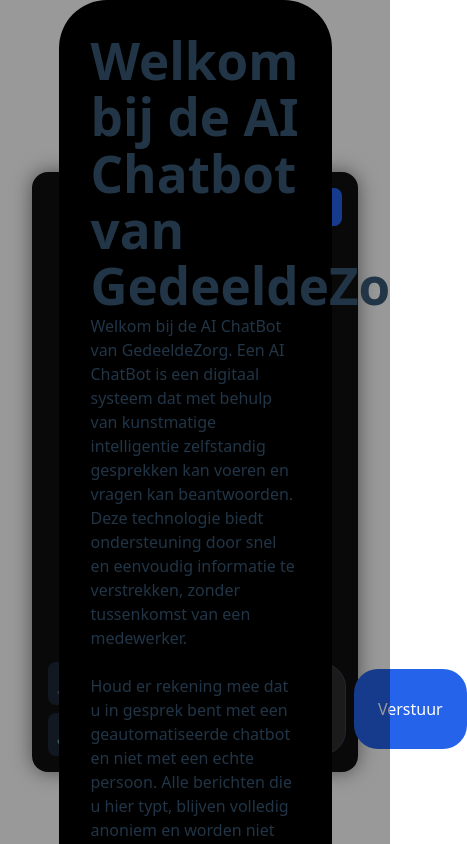
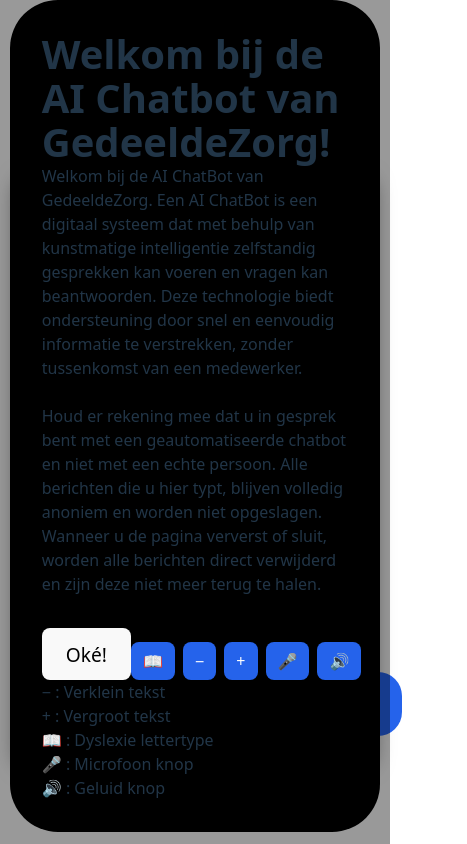
Before and after one commit to bluefire0009/Team3-Project-D-A.I.-Chatbot, a React (Vite) app in the folder FrontEnd/AIChatBot/: page / in a window 390 px wide. Shown: the whole page, 467 px wide, since content can reach past the window. Built offline with nearby package versions, Linux system fonts and the light colour scheme; a web font is replaced by a local one.

Commit message:
Added styling for smaller screen that should prevent any issues from arising. Send message button has also been reworked visually

```diff
--- a/FrontEnd/AIChatBot/src/Components/ChatInput.tsx
+++ b/FrontEnd/AIChatBot/src/Components/ChatInput.tsx
@@ -33,7 +33,7 @@
         rows={1}
       />
       <button type="submit" className="chat-input-button">
-        Verstuur
+        ↩
       </button>
     </form>
   );
--- a/FrontEnd/AIChatBot/src/Styling/App.css
+++ b/FrontEnd/AIChatBot/src/Styling/App.css
@@ -163,3 +163,12 @@
 .dyslexia-font {
   font-family: 'OpenDyslexic', Arial, sans-serif;
 }
+
+@media only screen and (max-width: 720px) {
+  .modal-content {
+    width: 95%;
+  }
+  .modal h1 {
+    font-size: 2.5rem
+  }
+}
--- a/FrontEnd/AIChatBot/src/Styling/ChatInput.css
+++ b/FrontEnd/AIChatBot/src/Styling/ChatInput.css
@@ -20,8 +20,9 @@
 }
 
 .chat-input-button {
-  height: 9.5vh;
-  padding: 0.75rem 1.5rem;
+  height: 4rem;
+  width: 4rem;
+  font-size: 1.2rem;
   border-radius: 1.5rem;
   background-color: #2563eb;
   color: white;
--- a/FrontEnd/AIChatBot/src/Styling/ChatWindow.css
+++ b/FrontEnd/AIChatBot/src/Styling/ChatWindow.css
@@ -136,3 +136,14 @@
 .input-field {
   flex: 1;
 }
+
+
+@media only screen and (max-width: 720px) {
+  .chat-window-container {
+    padding: 1rem;
+  }
+
+  .chat-window-box {
+    height: 70vh;
+  }
+}
```
